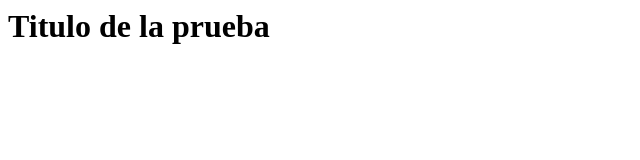
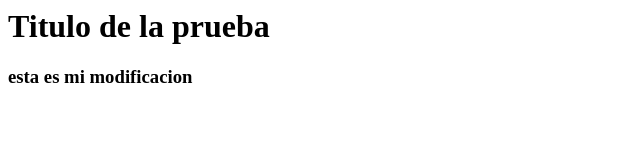
Before and after one commit to centrocomputo/pruebamesta, a plain HTML site: page index.html in a window 1280 px wide. Shown: the whole page, without its empty margins (0-640 px from the left). Drawn offline with Linux system fonts and the light colour scheme.

Commit message:
agregue una linea
un h3 en el body

```diff
--- a/index.html
+++ b/index.html
@@ -5,5 +5,6 @@
  </head>
  <body>
   <h1>Titulo de la prueba</h1>
+   <h3>esta es mi modificacion</h3>
  </body>
 </html>
```
